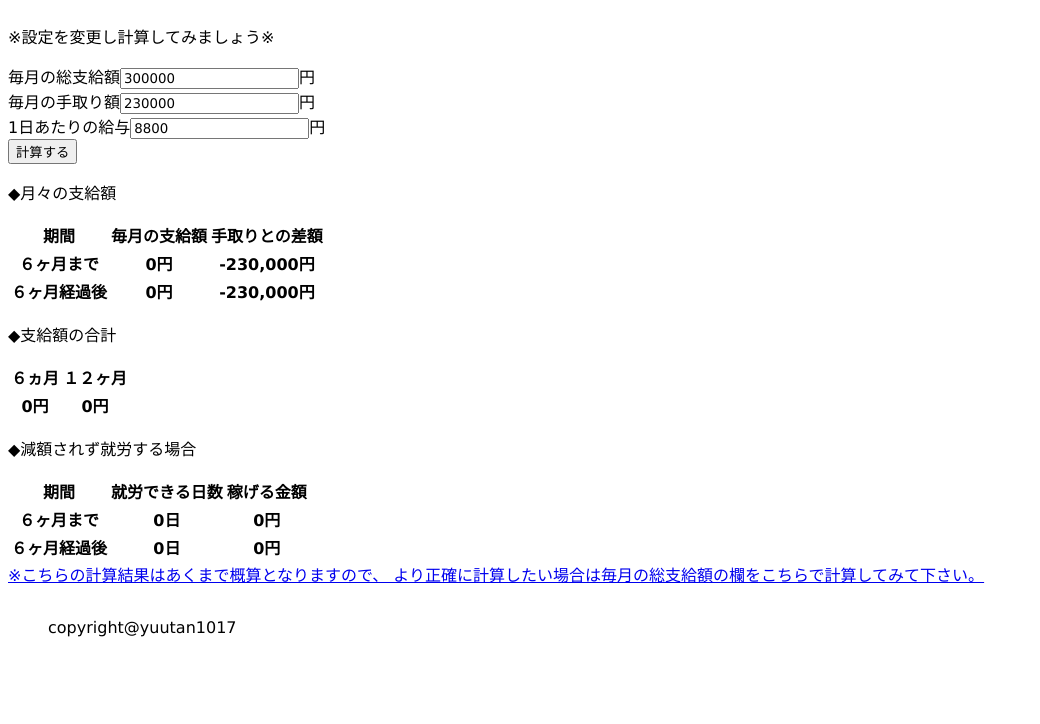
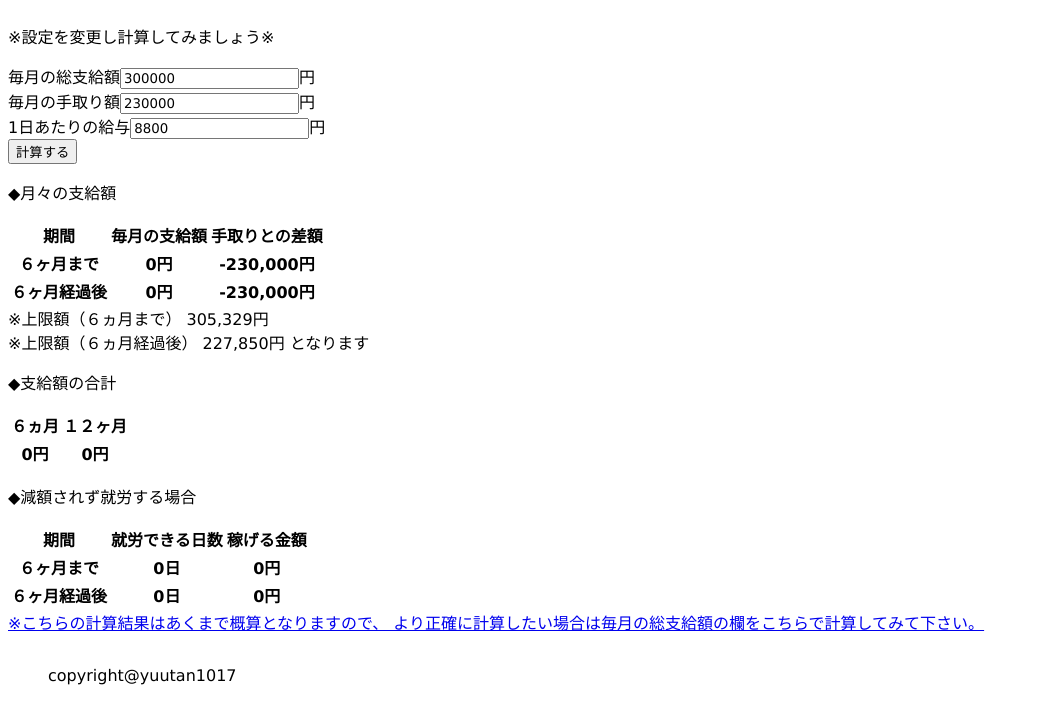
Before and after one commit to yuutan1017/benefits-calculator, a Next.js app: page /BenefitsCalculate in a window 1280 px wide. Shown: the top 724 px of the page, without its empty margins (0-1040 px from the left). Built offline with nearby package versions, Linux system fonts and the light colour scheme.

Commit message:
upperLimit

```diff
--- a/pages/BenefitsCalculate.tsx
+++ b/pages/BenefitsCalculate.tsx
@@ -185,6 +185,11 @@ const BenefitsCalculate = () => {
                 </tr>
               </tbody>
             </table>
+            <div className="text-gray-600 mt-8 text-left text-xs">
+              ※上限額（６ヵ月まで） 305,329円
+              <br />
+              ※上限額（６ヵ月経過後） 227,850円 となります
+            </div>
             <div className="mt-10 mb-2 text-left">
               <p>◆支給額の合計</p>
             </div>
@@ -256,7 +261,7 @@ const BenefitsCalculate = () => {
                 </tbody>
               </table>
             )}
-            <div className="text-gray-600 mt-8 text-left text-sm">
+            <div className="text-gray-600 mt-8 text-left text-xs">
               <Link href="/AveCalculate">
                 <a className="hover:border-b-blue-400 hover:border-b-2 hover:text-blue-400">
                   ※こちらの計算結果はあくまで概算となりますので、
```
